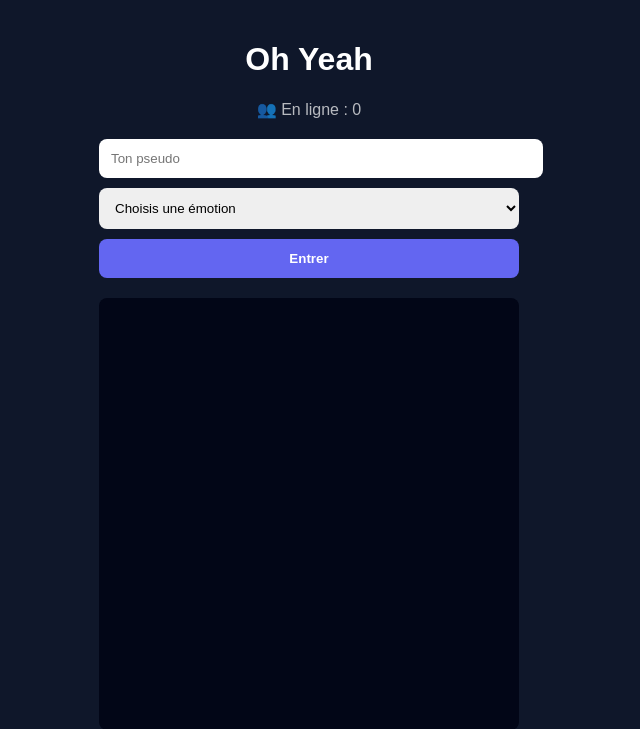
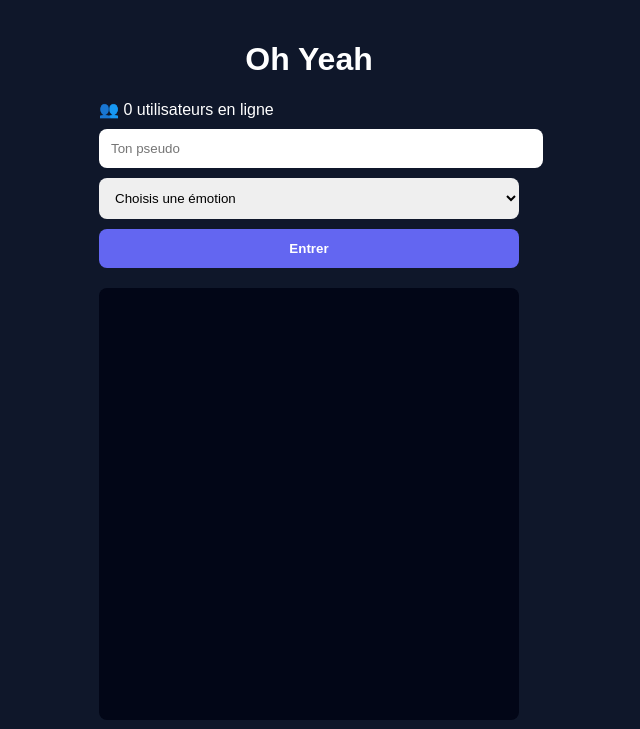
Before and after one commit to jj947/oh-yeah, a Flask app: page / in a window 1280 px wide. Shown: the top 729 px of the page, without its empty margins (331-971 px from the left). Run offline with Flask 3, Linux system fonts and the light colour scheme; some libraries are stand-ins or nearby versions.

Commit message:
Update index.html

```diff
--- a/templates/index.html
+++ b/templates/index.html
@@ -107,7 +107,9 @@ button:hover {
 
 <div id="menu">
     <h1>Oh Yeah</h1>
-    <div class="counter">👥 En ligne : <span id="count">0</span></div>
+    <div class="global-counter">
+    👥 <span id="globalCount">0</span> utilisateurs en ligne
+</div>
 
     <input id="username" placeholder="Ton pseudo">
 
@@ -141,8 +143,8 @@ button:hover {
 <script>
 const socket = io();
 
-socket.on("count", n => {
-    document.getElementById("count").innerText = n;
+socket.on("global_count", (count) => {
+    document.getElementById("globalCount").innerText = count;
 });
 
 socket.on("status", txt => {
```
